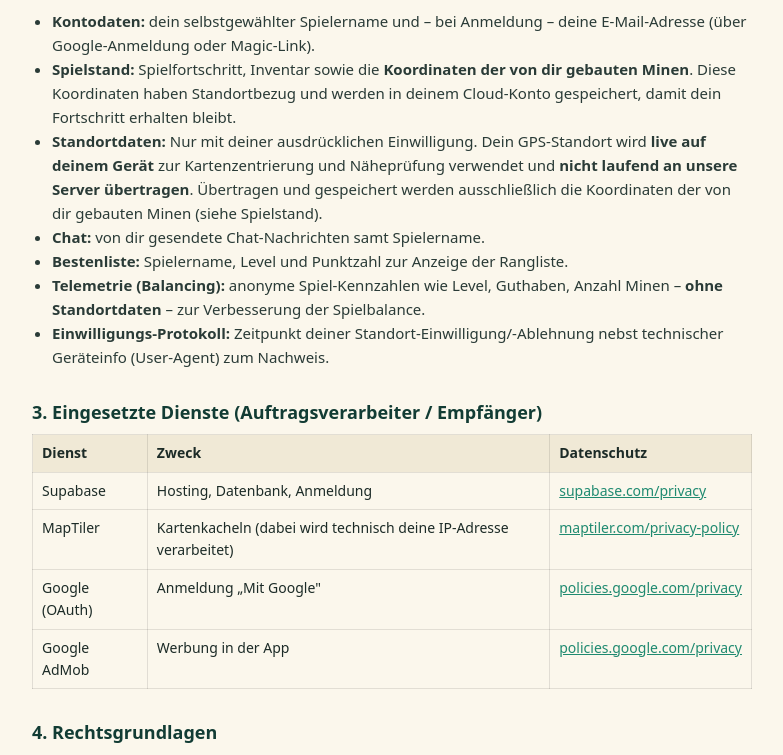
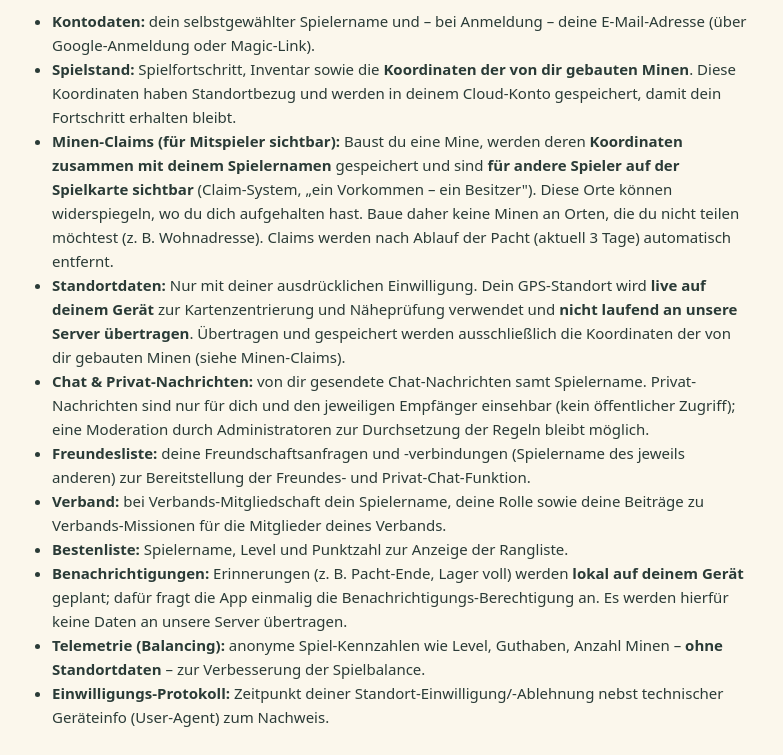
Before and after one commit to TheVerdictCompany/world-of-gems, a plain HTML site: page datenschutz.html in a window 1280 px wide. Shown: the part 640-1395 px from the top of the page, without its empty margins (248-1031 px from the left). Drawn offline with Linux system fonts and the light colour scheme.

Commit message:
Add files via upload

```diff
--- a/datenschutz.html
+++ b/datenschutz.html
@@ -30,9 +30,13 @@
   <ul>
     <li><b>Kontodaten:</b> dein selbstgewählter Spielername und – bei Anmeldung – deine E-Mail-Adresse (über Google-Anmeldung oder Magic-Link).</li>
     <li><b>Spielstand:</b> Spielfortschritt, Inventar sowie die <b>Koordinaten der von dir gebauten Minen</b>. Diese Koordinaten haben Standortbezug und werden in deinem Cloud-Konto gespeichert, damit dein Fortschritt erhalten bleibt.</li>
-    <li><b>Standortdaten:</b> Nur mit deiner ausdrücklichen Einwilligung. Dein GPS-Standort wird <b>live auf deinem Gerät</b> zur Kartenzentrierung und Näheprüfung verwendet und <b>nicht laufend an unsere Server übertragen</b>. Übertragen und gespeichert werden ausschließlich die Koordinaten der von dir gebauten Minen (siehe Spielstand).</li>
-    <li><b>Chat:</b> von dir gesendete Chat-Nachrichten samt Spielername.</li>
+    <li><b>Minen-Claims (für Mitspieler sichtbar):</b> Baust du eine Mine, werden deren <b>Koordinaten zusammen mit deinem Spielernamen</b> gespeichert und sind <b>für andere Spieler auf der Spielkarte sichtbar</b> (Claim-System, „ein Vorkommen – ein Besitzer"). Diese Orte können widerspiegeln, wo du dich aufgehalten hast. Baue daher keine Minen an Orten, die du nicht teilen möchtest (z.&nbsp;B. Wohnadresse). Claims werden nach Ablauf der Pacht (aktuell 3 Tage) automatisch entfernt.</li>
+    <li><b>Standortdaten:</b> Nur mit deiner ausdrücklichen Einwilligung. Dein GPS-Standort wird <b>live auf deinem Gerät</b> zur Kartenzentrierung und Näheprüfung verwendet und <b>nicht laufend an unsere Server übertragen</b>. Übertragen und gespeichert werden ausschließlich die Koordinaten der von dir gebauten Minen (siehe Minen-Claims).</li>
+    <li><b>Chat &amp; Privat-Nachrichten:</b> von dir gesendete Chat-Nachrichten samt Spielername. Privat-Nachrichten sind nur für dich und den jeweiligen Empfänger einsehbar (kein öffentlicher Zugriff); eine Moderation durch Administratoren zur Durchsetzung der Regeln bleibt möglich.</li>
+    <li><b>Freundesliste:</b> deine Freundschaftsanfragen und -verbindungen (Spielername des jeweils anderen) zur Bereitstellung der Freundes- und Privat-Chat-Funktion.</li>
+    <li><b>Verband:</b> bei Verbands-Mitgliedschaft dein Spielername, deine Rolle sowie deine Beiträge zu Verbands-Missionen für die Mitglieder deines Verbands.</li>
     <li><b>Bestenliste:</b> Spielername, Level und Punktzahl zur Anzeige der Rangliste.</li>
+    <li><b>Benachrichtigungen:</b> Erinnerungen (z.&nbsp;B. Pacht-Ende, Lager voll) werden <b>lokal auf deinem Gerät</b> geplant; dafür fragt die App einmalig die Benachrichtigungs-Berechtigung an. Es werden hierfür keine Daten an unsere Server übertragen.</li>
     <li><b>Telemetrie (Balancing):</b> anonyme Spiel-Kennzahlen wie Level, Guthaben, Anzahl Minen – <b>ohne Standortdaten</b> – zur Verbesserung der Spielbalance.</li>
     <li><b>Einwilligungs-Protokoll:</b> Zeitpunkt deiner Standort-Einwilligung/-Ablehnung nebst technischer Geräteinfo (User-Agent) zum Nachweis.</li>
   </ul>
```
